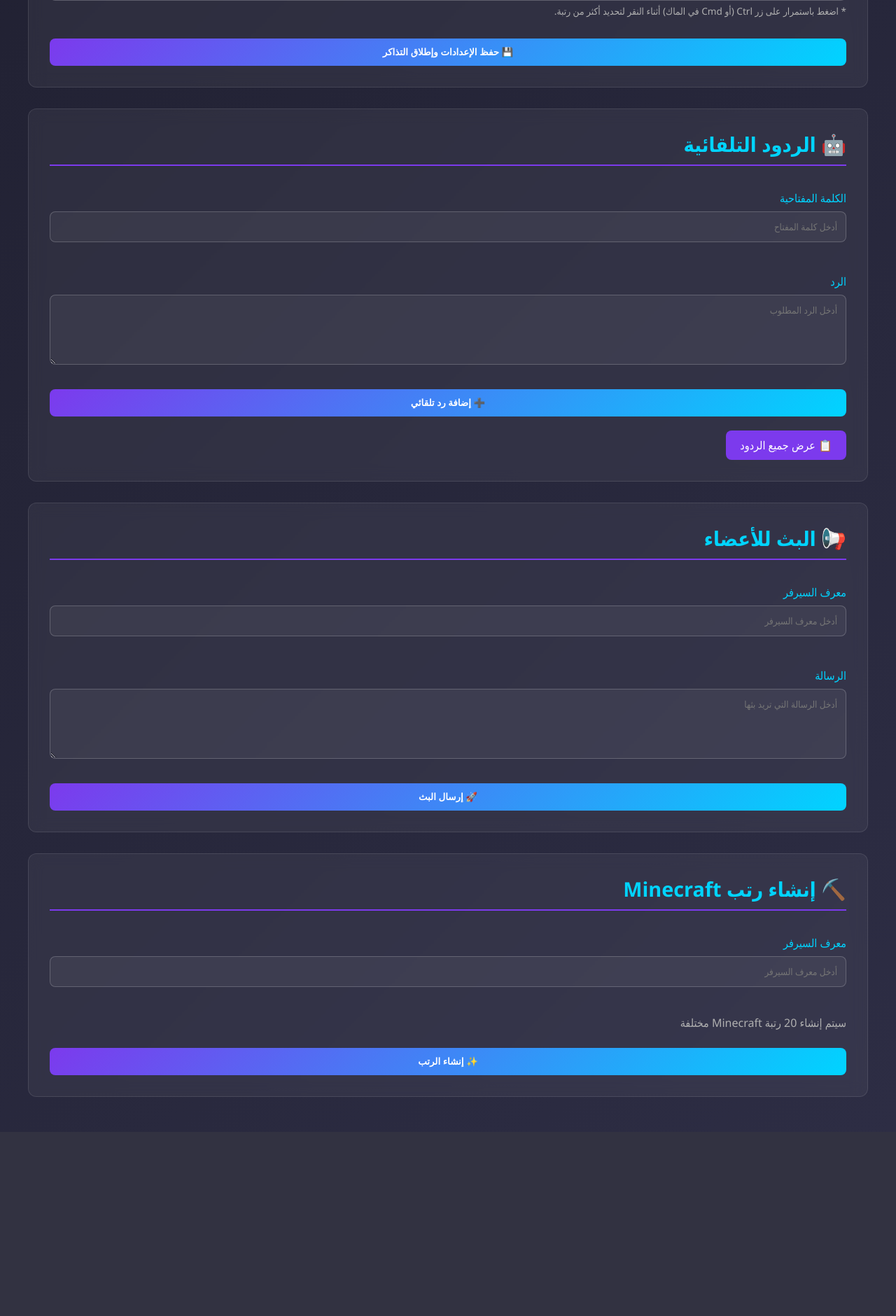
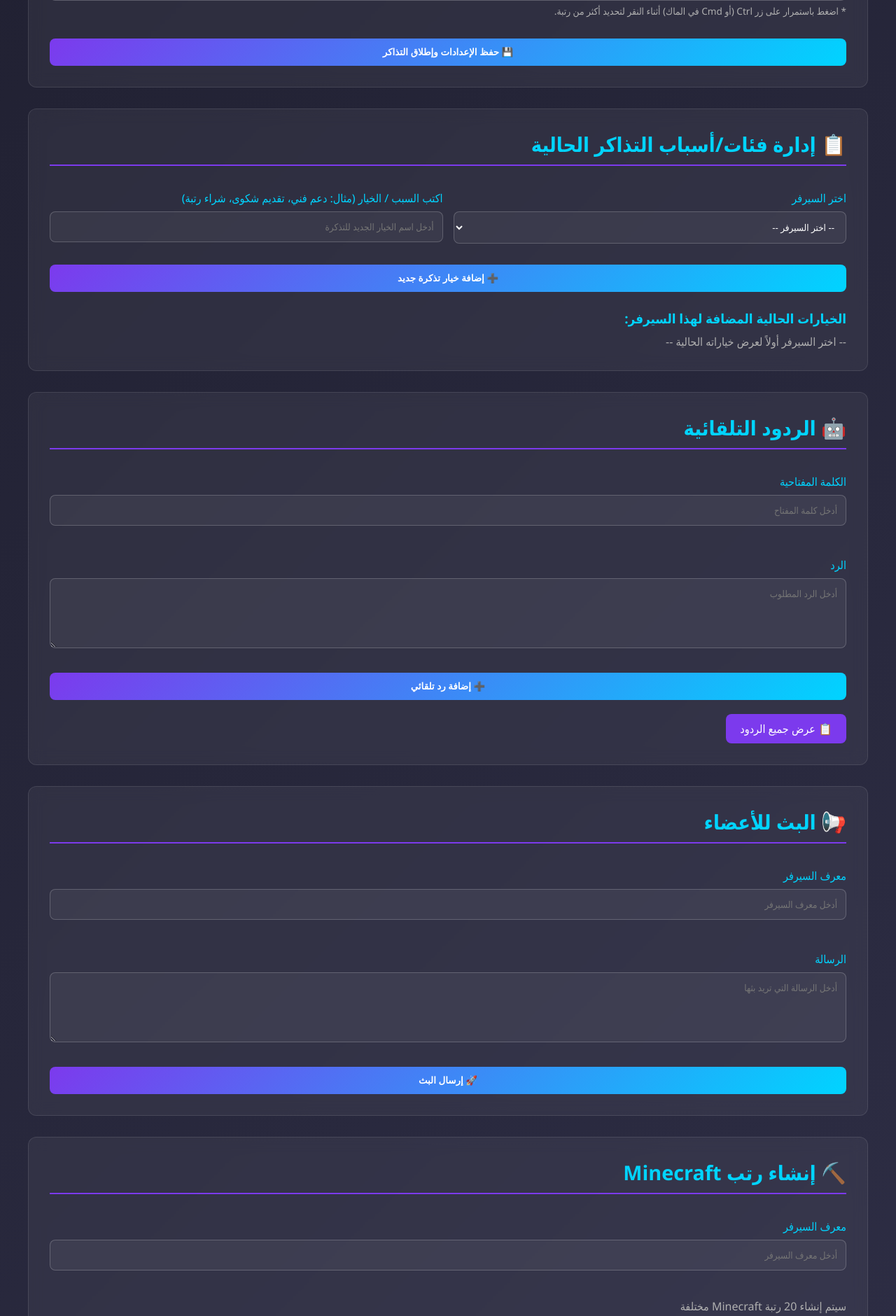
Before and after one commit to mohamed2454/Phantom_control, a Flask app: template templates/index.html in a window 1280 px wide. Shown: the part 993-2873 px from the top of the page at 70% size. Before the commit the page ends 2560 px from the top, so only its background shows below. Run offline with Flask 3, Linux system fonts and the light colour scheme; the template is opened without the code that fills it: most values are stand-ins (such as "Sample title", 1, 10 or a date in 2020).

Commit message:
Update index.html

```diff
--- a/templates/index.html
+++ b/templates/index.html
@@ -260,6 +260,36 @@
             </form>
         </div>
 
+        <!-- قسم إدارة أسباب وفئات فتح التذاكر المطور حديثاً -->
+        <div class="section">
+            <h2>📋 إدارة فئات/أسباب التذاكر الحالية</h2>
+            <form method="POST" action="/add_ticket_reason">
+                <div class="form-row">
+                    <div class="form-group">
+                        <label>اختر السيرفر</label>
+                        <select name="guild_id" id="reason_guild_select" required>
+                            <option value="">-- اختر السيرفر --</option>
+                            {% for guild in guilds %}
+                            <option value="{{ guild.id }}">{{ guild.name }}</option>
+                            {% endfor %}
+                        </select>
+                    </div>
+                    <div class="form-group">
+                        <label>اكتب السبب / الخيار (مثال: دعم فني، تقديم شكوى، شراء رتبة)</label>
+                        <input type="text" name="reason" placeholder="أدخل اسم الخيار الجديد للتذكرة" required>
+                    </div>
+                </div>
+                <button type="submit">➕ إضافة خيار تذكرة جديد</button>
+            </form>
+
+            <div style="margin-top: 25px;">
+                <h3 style="color: #00d4ff; margin-bottom: 10px;">الخيارات الحالية المضافة لهذا السيرفر:</h3>
+                <ul id="reasons_list" style="list-style-type: none; padding-right: 0;">
+                    <li style="color: #b0b0b0;">-- اختر السيرفر أولاً لعرض خياراته الحالية --</li>
+                </ul>
+            </div>
+        </div>
+
         <div class="section">
             <h2>🤖 الردود التلقائية</h2>
             <form method="POST" action="/add_auto_reply">
@@ -306,7 +336,7 @@
         </div>
     </div>
 
-    <!-- كود الجافا سكربت المطور والمطابق تماماً لسيرفر البوت -->
+    <!-- كود الجافا سكربت للربط الديناميكي الفوري لكافة السيرفرات وإدارة التذاكر -->
     <script>
     document.addEventListener("DOMContentLoaded", function () {
         const guildSelect = document.getElementById('guild_select');
@@ -314,6 +344,10 @@
         const logChannelSelect = document.getElementById('log_channel_select');
         const categorySelect = document.getElementById('category_select');
         const rolesSelect = document.getElementById('roles_select');
+
+        // عناصر إدارة أسباب التذاكر
+        const reasonGuildSelect = document.getElementById('reason_guild_select');
+        const reasonsList = document.getElementById('reasons_list');
 
         guildSelect.addEventListener('change', function () {
             const guildId = this.value;
@@ -332,7 +366,6 @@
             categorySelect.innerHTML = `<option value="">-- جاري تحميل الفئات... --</option>`;
             rolesSelect.innerHTML = `<option value="">-- جاري تحميل الرتب... --</option>`;
 
-            // تعديل الرابط ليتوافق تماماً مع الـ API المتواجد في main.py
             fetch(`/api/guild_details/${guildId}`)
                 .then(res => res.json())
                 .then(data => {
@@ -371,10 +404,50 @@
                 });
         });
 
+        // فحص وتحديث خيارات التذاكر الحالية عند اختيار السيرفر في قسم الإدارة الثاني
+        reasonGuildSelect.addEventListener('change', function () {
+            const guildId = this.value;
+
+            if (!guildId) {
+                reasonsList.innerHTML = '<li style="color: #b0b0b0;">-- اختر السيرفر أولاً لعرض خياراته الحالية --</li>';
+                return;
+            }
+
+            reasonsList.innerHTML = '<li style="color: #00d4ff;">-- جاري تحميل خيارات التذاكر الحالية... --</li>';
+
+            fetch(`/api/guild_details/${guildId}`)
+                .then(res => res.json())
+                .then(data => {
+                    reasonsList.innerHTML = '';
+                    if (!data.reasons || data.reasons.length === 0) {
+                        reasonsList.innerHTML = '<li style="color: #b0b0b0; background: rgba(255,255,255,0.02); padding: 12px; border-radius: 8px;">لا توجد خيارات مضافة لهذا السيرفر حتى الآن. يمكنك إضافة خيار في الحقل بالأعلى.</li>';
+                        return;
+                    }
+
+                    data.reasons.forEach(r => {
+                        reasonsList.innerHTML += `
+                            <li style="background: rgba(255,255,255,0.05); padding: 12px; border-radius: 8px; margin-bottom: 8px; display: flex; justify-content: space-between; align-items: center;">
+                                <span>🔹 ${r.reason}</span>
+                                <form method="POST" action="/delete_ticket_reason/${r.id}" style="display: inline; margin: 0; padding: 0; width: auto;">
+                                    <button type="submit" style="background: linear-gradient(135deg, #ff4d4d, #cc0000); padding: 6px 12px; font-size: 0.85em; width: auto; border-radius: 6px;">حذف 🗑️</button>
+                                </form>
+                            </li>
+                        `;
+                    });
+                })
+                .catch(err => {
+                    console.error("Error loading reasons:", err);
+                    reasonsList.innerHTML = '<li style="color: #ff4d4d;">❌ فشل في استرداد قائمة خيارات التذاكر.</li>';
+                });
+        });
+
         // تشغيل فوري تلقائي في حال كان هناك سيرفر محدد مسبقاً عند فتح الصفحة
         function triggerIfReady() {
             if (guildSelect && guildSelect.value && guildSelect.value.trim() !== "") {
                 guildSelect.dispatchEvent(new Event("change"));
+            }
+            if (reasonGuildSelect && reasonGuildSelect.value && reasonGuildSelect.value.trim() !== "") {
+                reasonGuildSelect.dispatchEvent(new Event("change"));
             }
         }
 
```
